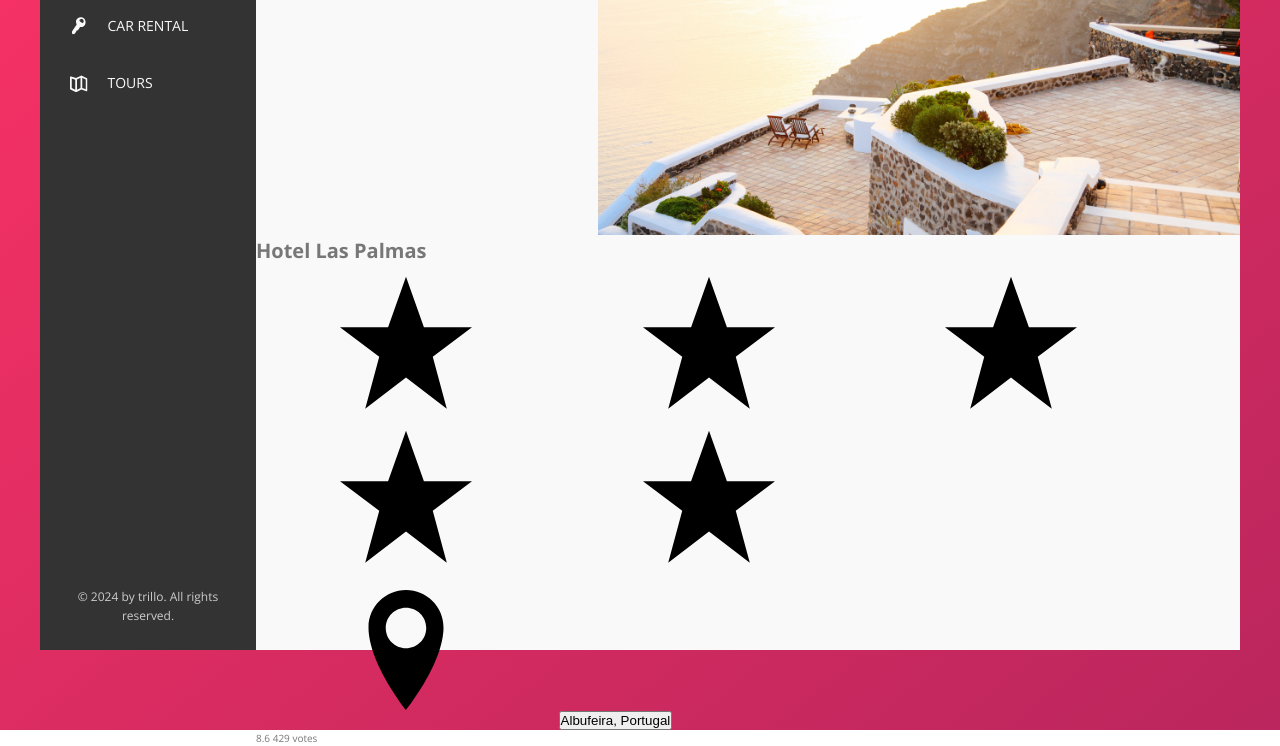
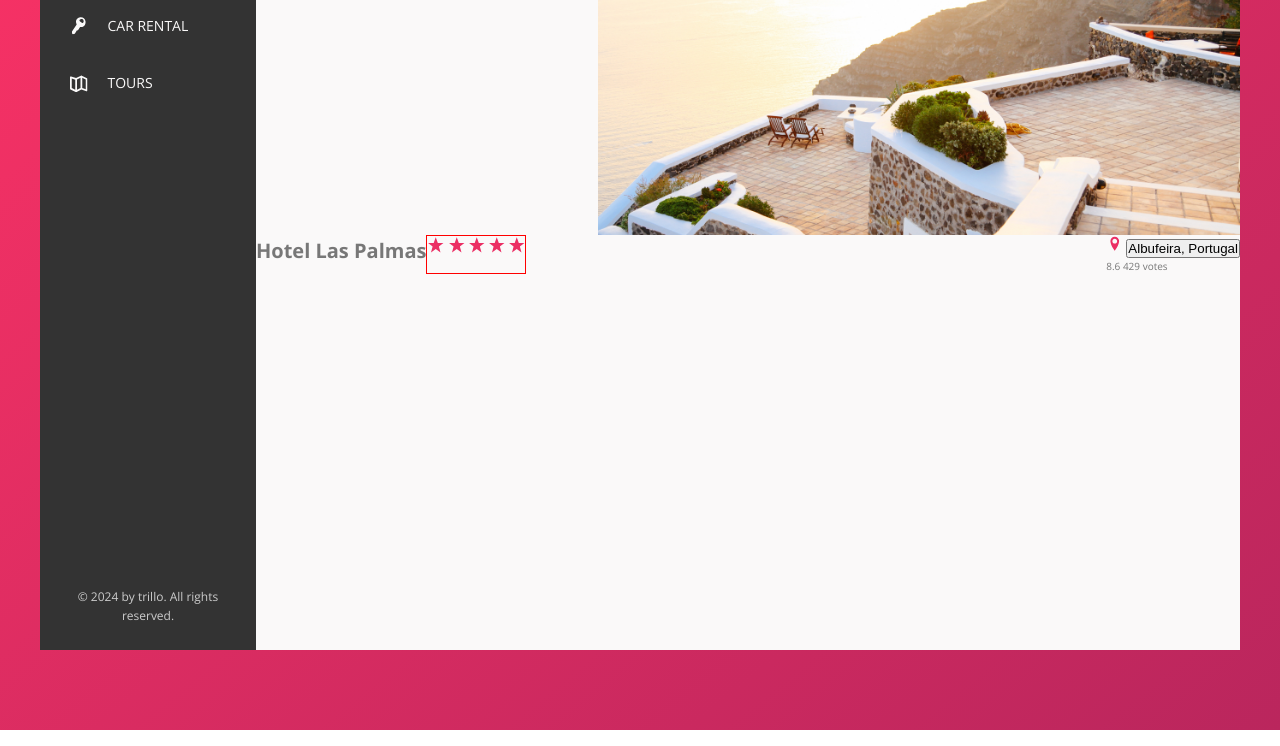
Before and after one commit to martywebdev/trillo, a website: page index.html in a window 1280 px wide. Shown: the part 300-1046 px from the top of the page. Drawn offline with nearby package versions, Linux system fonts and the light colour scheme.

Commit message:
hotel overview 1

```diff
--- a/scss/_components.scss
+++ b/scss/_components.scss
@@ -191,12 +191,31 @@
 // Hotel overview
 
 .overview {
-  &__heading{}
-  &__stars{}
+  display: flex;
+  &__heading {
+  }
+  &__stars {
+    border: 1px solid red;
+
+    // use this instead of flex:1
+    // this will use available space
+    margin-right: auto;
+  }
+
   &__icon-star,
-  &__icon-location{}
-  &__location{}
-  &__rating {}
-  &__rating-average{}
-  &__rating-count{}
+  &__icon-location {
+    width: 1.75rem;
+    height: 1.75rem;
+    fill: var(--color-primary);
+  }
+
+  &__location {
+
+  }
+  &__rating {
+  }
+  &__rating-average {
+  }
+  &__rating-count {
+  }
 }
```
Also changed, not shown: css/style.css.
